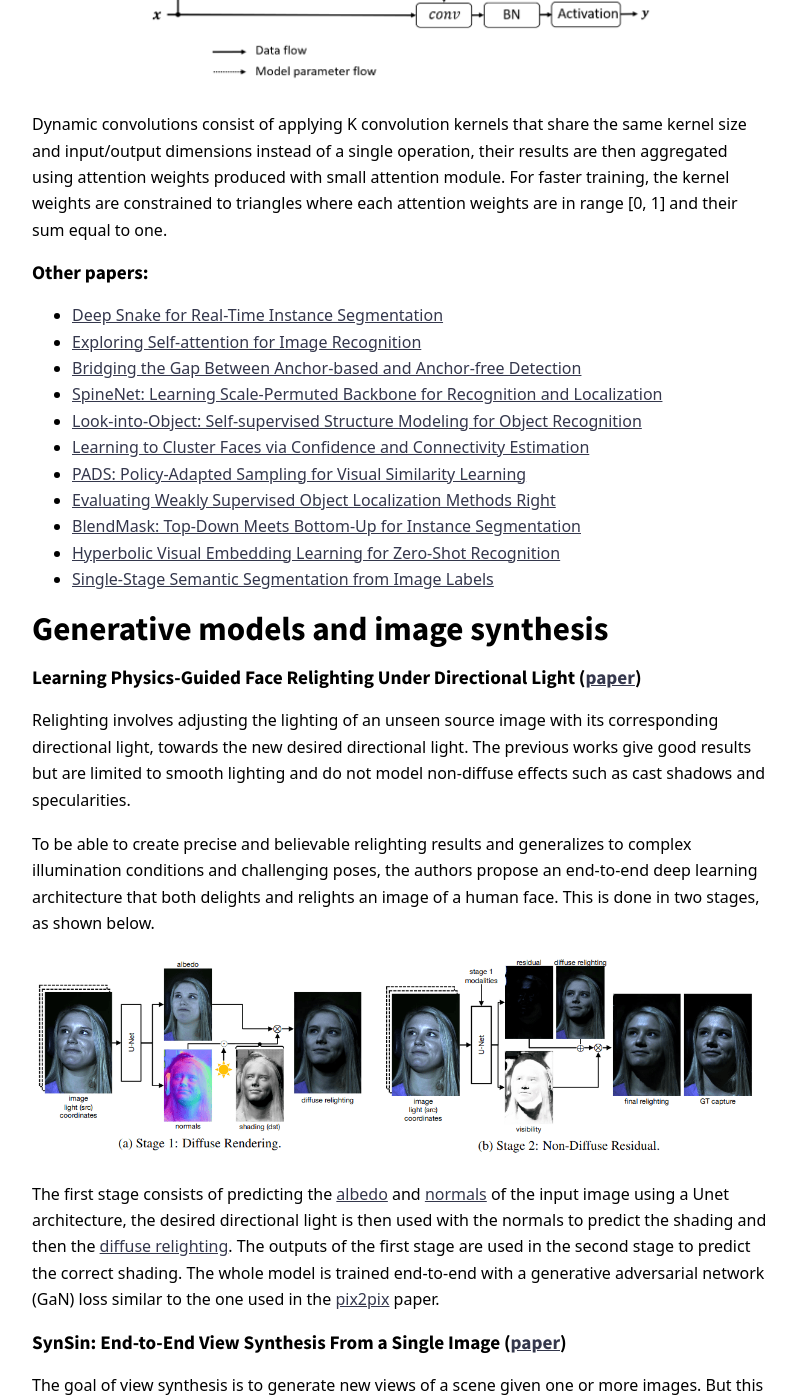
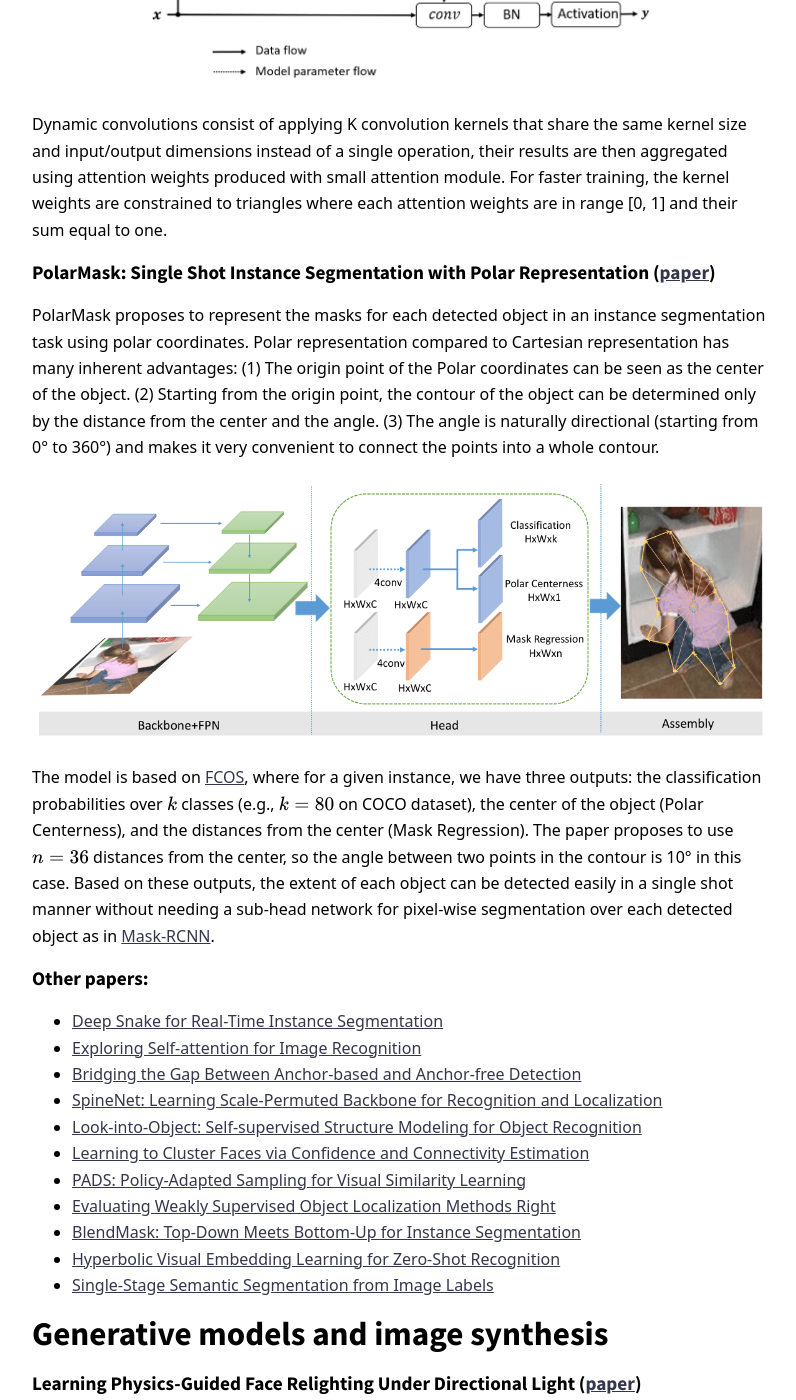
Before and after one commit to yassouali/ml-blog, a Jekyll site: the page built from _posts/2020-06-21-cvpr2020.md, in a window 1280 px wide and 1400 px high, scrolled down 5589 px. Shown: the whole window, without its empty margins (240-1036 px from the left). Built offline with Jekyll 4.4.1, drawn with Linux system fonts in a browser that asks for light colours; nearby versions of some CDN libraries; formulas are drawn with MathJax 3; comment, search, counter and statistics services are not loaded; some of the changed text lies outside the part shown.

Commit message:
correct placement

```diff
--- a/_posts/2020-06-21-cvpr2020.md
+++ b/_posts/2020-06-21-cvpr2020.md
@@ -114,6 +114,17 @@ One of the main problems with light-weight CNNs, such as [MobileNetV2](https://a
 </figure>
 
 Dynamic convolutions consist of applying K convolution kernels that share the same kernel size and input/output dimensions instead of a single operation, their results are then aggregated using attention weights produced with small attention module. For faster training, the kernel weights are constrained to triangles where each attention weights are in range [0, 1] and their sum equal to one.
+
+
+#### PolarMask: Single Shot Instance Segmentation with Polar Representation ([paper](https://arxiv.org/abs/1909.13226))
+
+PolarMask proposes to represent the masks for each detected object in an instance segmentation task using polar coordinates. Polar representation compared to Cartesian representation has many inherent advantages: (1) The origin point of the Polar coordinates can be seen as the center of the object. (2) Starting from the origin point, the contour of the object can be determined only by the distance from the center and the angle. (3) The angle is naturally directional (starting from 0° to 360°) and makes it very convenient to connect the points into a whole contour.
+
+<figure style="width: 100%" class="align-center">
+  <img src="{{ 'images/CVPR20/polarmask.png' | absolute_url }}">
+</figure>
+
+The model is based on [FCOS](https://arxiv.org/abs/1904.01355), where for a given instance, we have three outputs: the classification probabilities over $$k$$ classes (e.g., $$k= 80$$ on COCO dataset), the center of the object (Polar Centerness), and the distances from the center (Mask Regression). The paper proposes to use $$n = 36$$ distances from the center, so the angle between two points in the contour is 10° in this case. Based on these outputs, the extent of each object can be detected easily in a single shot manner without needing a sub-head network for pixel-wise segmentation over each detected object as in [Mask-RCNN](https://arxiv.org/abs/1703.06870).
 
 #### Other papers:
 - [Deep Snake for Real-Time Instance Segmentation](https://arxiv.org/abs/2001.01629)
@@ -395,16 +406,6 @@ In the case where the training examples come in a sequence of sub-tasks, deep ne
 
 The paper also introduces a task classifier to overcome the need to know which task the model is being applied to at test time, the task classifier is trained to predict the task at train time and selects which CNN features to pass to the fully-connected layers for classification. However, the task classifier is also subject to catastrophic forgetting, and the authors propose to train it with [Episodic memory](https://arxiv.org/abs/1706.08840) and [Generative memory](https://arxiv.org/abs/1710.10368) to avoid this.
 
-#### PolarMask: Single Shot Instance Segmentation with Polar Representation ([paper](https://arxiv.org/abs/1909.13226))
-
-PolarMask proposes to represent the masks for each detected object in an instance segmentation task using polar coordinates. Polar representation compared to Cartesian representation has many inherent advantages: (1) The origin point of the Polar coordinates can be seen as the center of the object. (2) Starting from the origin point, the contour of the object can be determined only by the distance from the center and the angle. (3) The angle is naturally directional (starting from 0° to 360°) and makes it very convenient to connect the points into a whole contour.
-
-<figure style="width: 100%" class="align-center">
-  <img src="{{ 'images/CVPR20/polarmask.png' | absolute_url }}">
-</figure>
-
-The model is based on [FCOS](https://arxiv.org/abs/1904.01355), where for a given instance, we have three outputs: the classification probabilities over $$k$$ classes (e.g., $$k= 80$$ on COCO dataset), the center of the object (Polar Centerness), and the distances from the center (Mask Regression). The paper proposes to use $$n = 36$$ distances from the center, so the angle between two points in the contour is 10° in this case. Based on these outputs, the extent of each object can be detected easily in a single shot manner without needing a sub-head network for pixel-wise segmentation over each detected object as in [Mask-RCNN](https://arxiv.org/abs/1703.06870).
-
 #### Few-Shot Learning via Embedding Adaptation with Set-to-Set Functions ([paper](https://arxiv.org/abs/1812.03664))
 
 Few-Shot Learning consists of learning a well-performing model with N-classes, K examples in each class (i.e., referred to as a N-way, K-shot task), but a high-capacity deep net is easily prone to over-fitting with limited training data. Many few-shot learning methods (e.g., [Prototypical Networks](https://arxiv.org/abs/1703.05175)) address this by learning an instance embedding function from seen classes during training where there are ample labeled instances, and then apply a simple function to the embeddings of the new instances from unseen classes with limited labels at test time. However, the learned embeddings are task-agnostic given that the learned the embedding function is not optimally discriminative with respect to the unseen classes.
```
